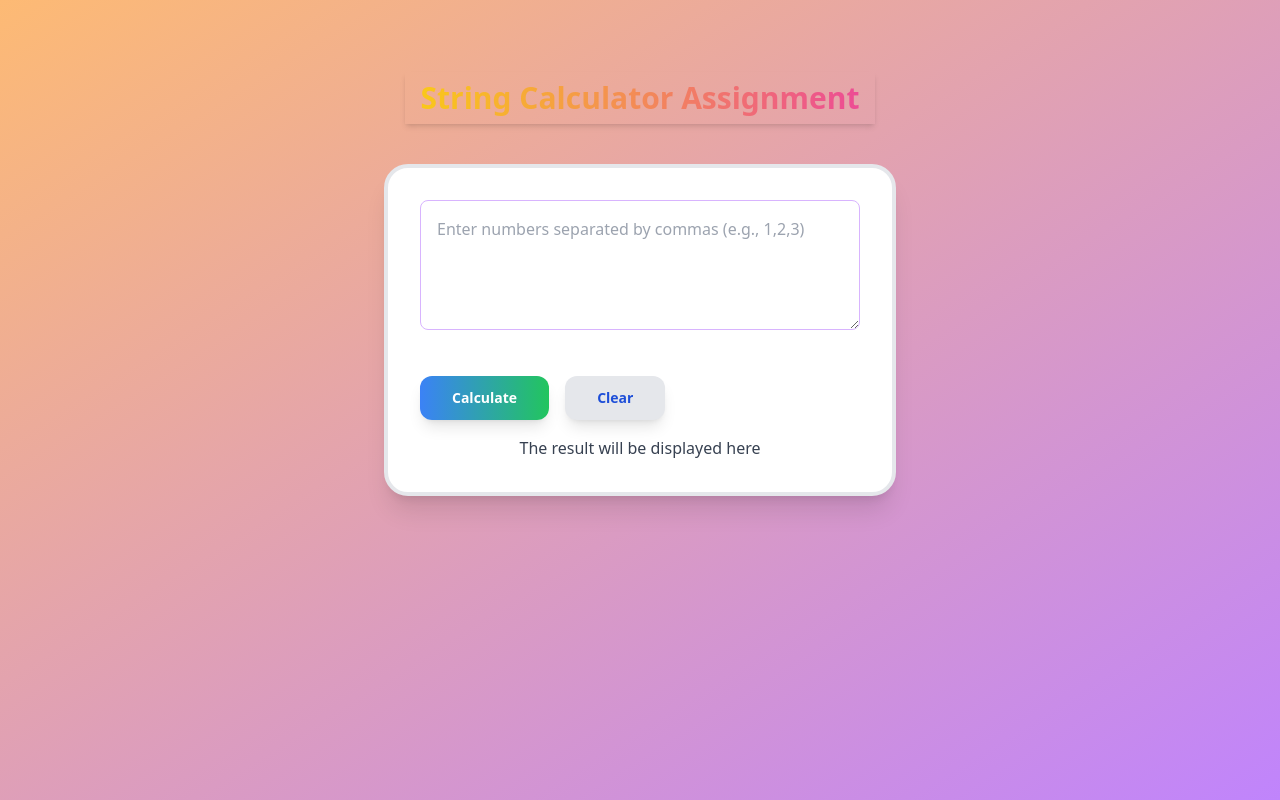
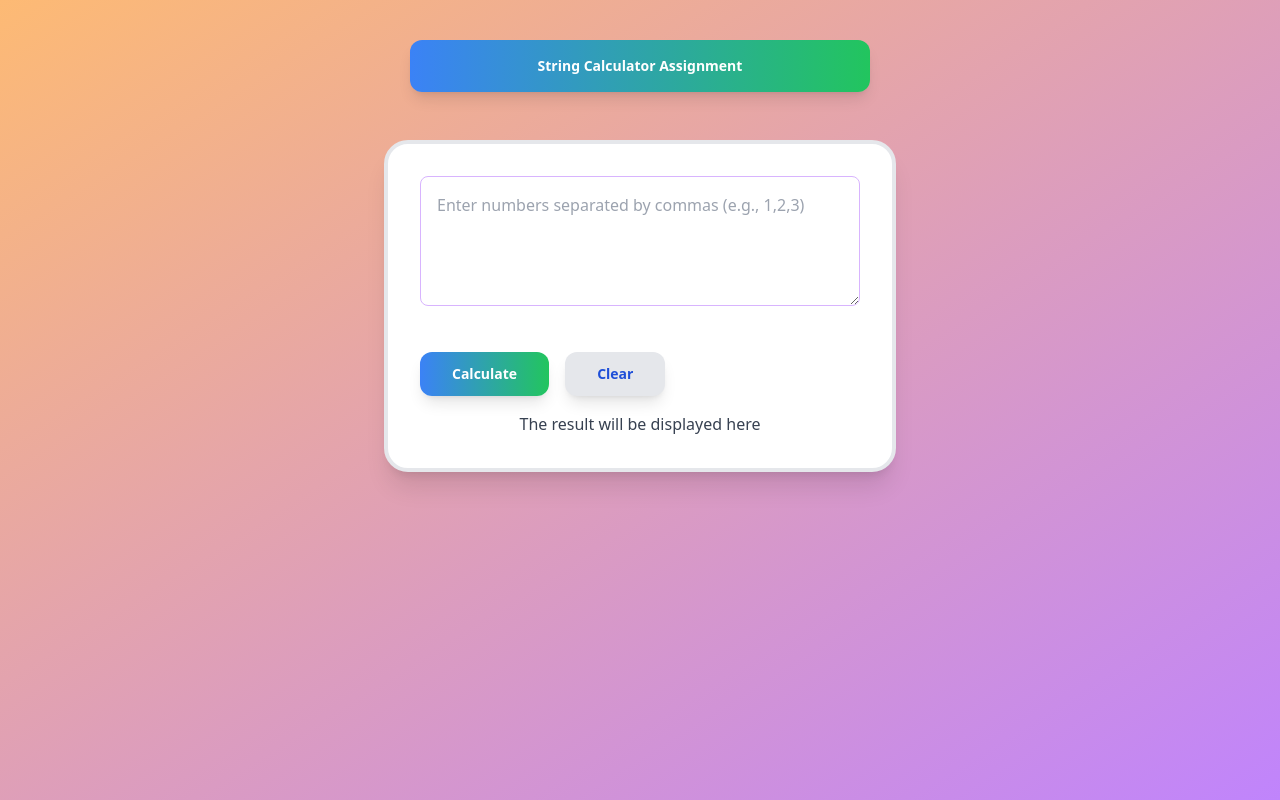
Before and after one commit to Vinaykumar070/https---github.com-Vinaykumar070-incubyte_test_string_calculator, a React (Vite) app: page / in a window 1280 px wide. Built offline with nearby package versions, Linux system fonts and the light colour scheme.

Commit message:
calculator ui changes

```diff
--- a/src/components/StringCalculator.tsx
+++ b/src/components/StringCalculator.tsx
@@ -26,7 +26,7 @@ const StringCalculator: React.FC = () => {
 
   return (
     <div className="flex flex-col items-center min-h-screen bg-gradient-to-br from-orange-300 to-purple-400 p-6">
-      <h2 className="text-3xl font-extrabold text-orange-900 mb-10 mt-12 text-center shadow-md px-4 py-2 bg-gradient-to-r from-yellow-400 to-pink-500 text-transparent bg-clip-text">
+      <h2 className="py-4 px-32 text-sm mb-12 font-semibold text-white bg-gradient-to-r from-blue-500 to-green-500 rounded-xl shadow-lg hover:opacity-90 transition duration-300 transform hover:scale-105 flex space-x-4 mt-4">
         String Calculator Assignment
       </h2>
       <form
```
